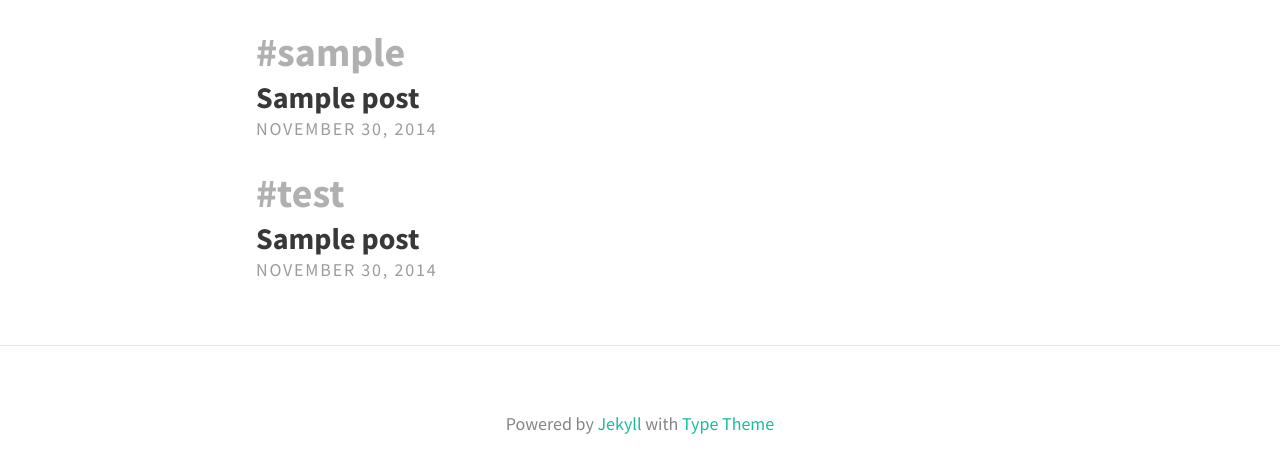
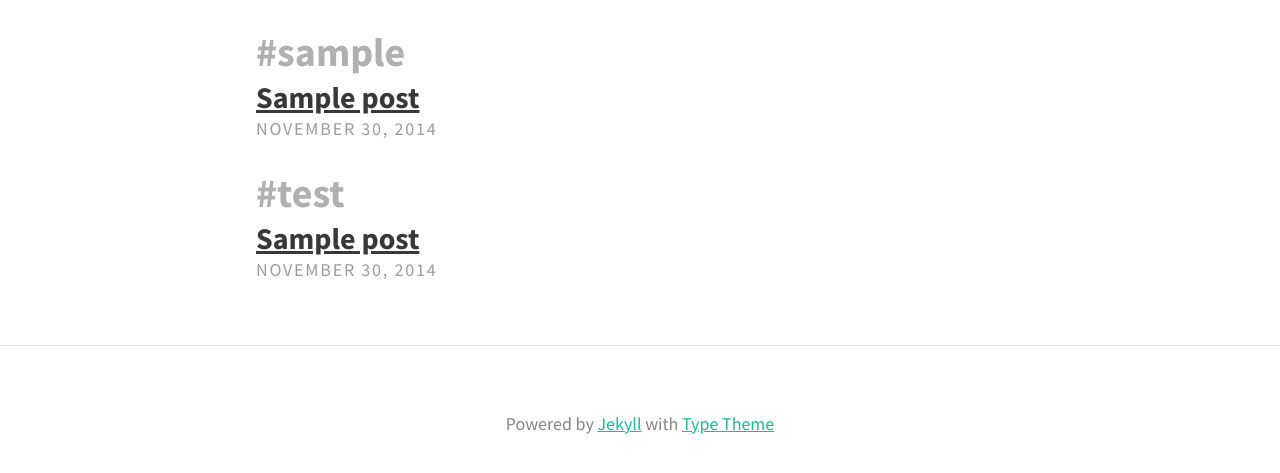
Before and after one commit to RockefellerArchiveCenter/project_electron, a Jekyll site: the page built from tags.html, in a window 1280 px wide. Shown: the part 264-737 px from the top of the page. Built offline with Jekyll 4.4.1, drawn with Linux system fonts in a browser that asks for light colours.

Commit message:
underline links

```diff
--- a/_config.yml
+++ b/_config.yml
@@ -16,7 +16,7 @@
   header_text:
   header_text_feature_image:
   footer_text: >
-   Powered by <a href="https://jekyllrb.com/">Jekyll</a> with <a href="https://github.com/rohanchandra/type-theme">Type Theme</a>
+   Powered by <a href="https://jekyllrb.com/" style="text-decoration:underline">Jekyll</a> with <a href="https://github.com/rohanchandra/type-theme" style="text-decoration:underline">Type Theme</a>
 
   # Icons
   rss: false
--- a/_sass/base/_global.scss
+++ b/_sass/base/_global.scss
@@ -112,6 +112,10 @@
   color: $link-color;
   text-decoration: none;
 }
+.post-content a {
+  text-decoration: underline;
+}
+
 .nav {
   list-style: none;
   margin: 0;
```
